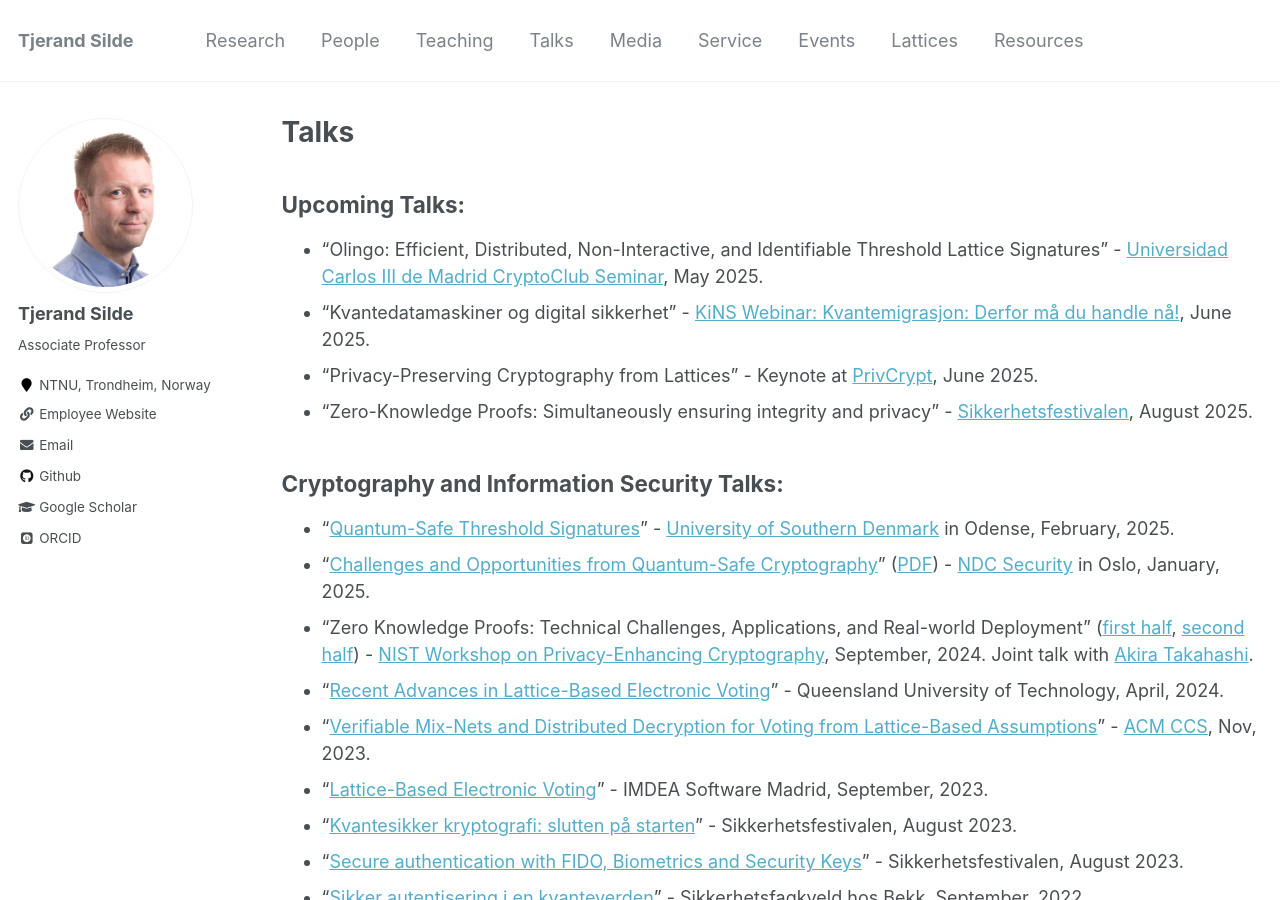
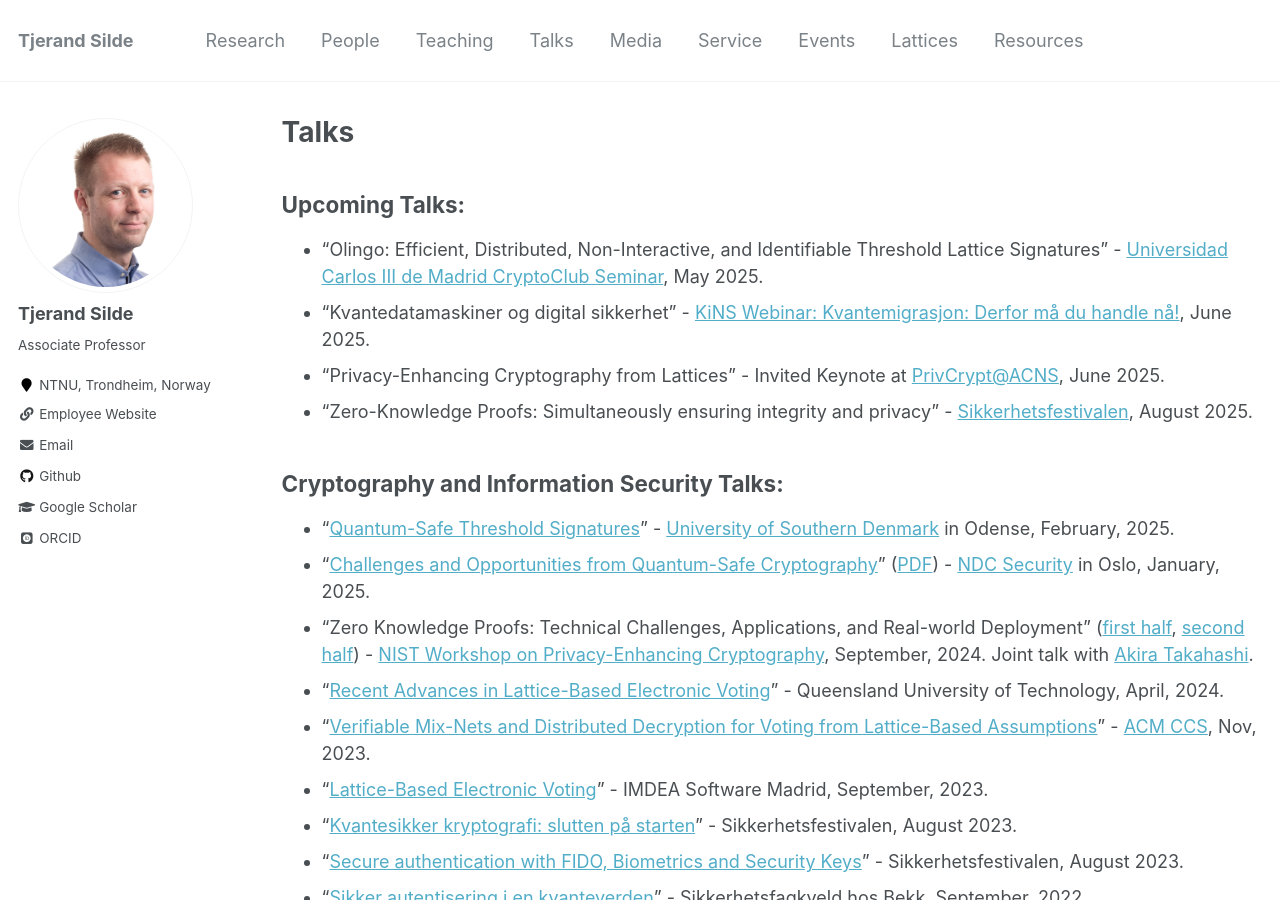
Before and after one commit to tjesi/tjesi.github.io, a Jekyll site: the page built from _pages/talks.md, in a window 1280 px wide and 900 px high. Built offline with Jekyll 4.4.1, drawn with Linux system fonts in a browser that asks for light colours; some web fonts are replaced.

Commit message:
Update talks.md

```diff
--- a/_pages/talks.md
+++ b/_pages/talks.md
@@ -9,7 +9,7 @@ author_profile: true
 
 * "Olingo: Efficient, Distributed, Non-Interactive, and Identifiable Threshold Lattice Signatures" - [Universidad Carlos III de Madrid CryptoClub Seminar](https://sites.google.com/view/cryptclub/seminarios), May 2025.
 * "Kvantedatamaskiner og digital sikkerhet" - [KiNS Webinar: Kvantemigrasjon: Derfor må du handle nå!](https://www.kins.no/arrangementer/fagwebinar-kvantemigrasjon), June 2025.
-* "Privacy-Preserving Cryptography from Lattices" - Keynote at [PrivCrypt](https://privcryptworkshop.github.io), June 2025.
+* "Privacy-Enhancing Cryptography from Lattices" - Invited Keynote at [PrivCrypt@ACNS](https://privcryptworkshop.github.io), June 2025.
 * "Zero-Knowledge Proofs: Simultaneously ensuring integrity and privacy" - [Sikkerhetsfestivalen](https://www.sikkerhetsfestivalen.no/program), August 2025.
 
 ## Cryptography and Information Security Talks:
```
